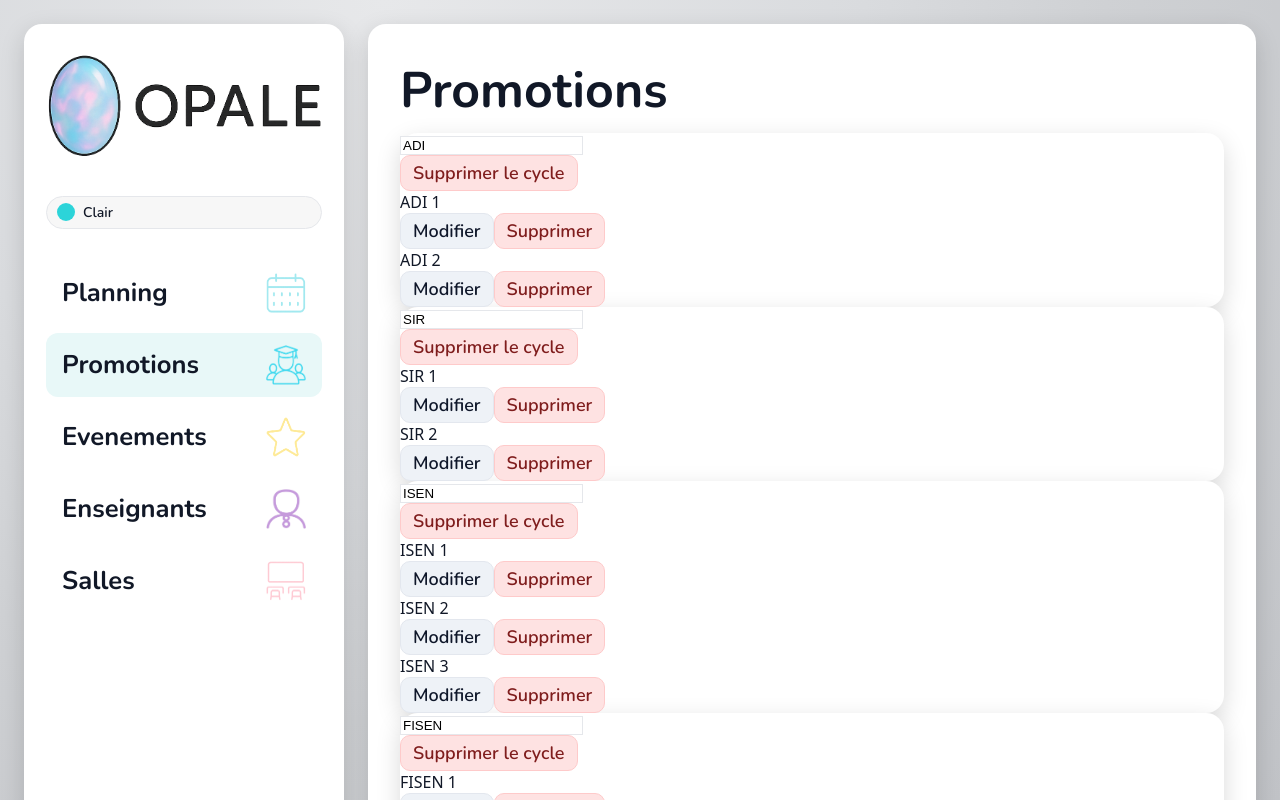
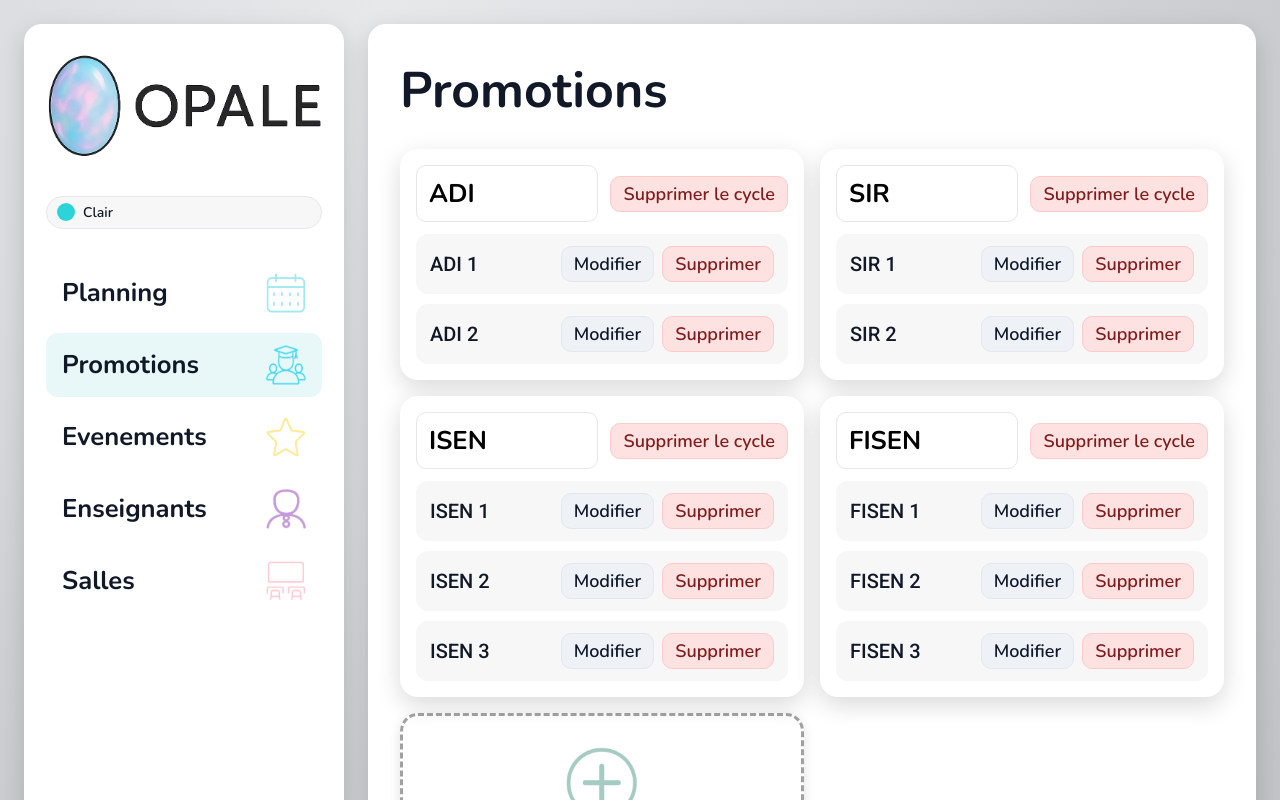
Before and after one commit to AlexisMtksJunia/OPALE-Front-git, a React (Vite) app: page /promotions in a window 1280 px wide. Shown: the top 800 px of the page. Built offline with nearby package versions, Linux system fonts and the light colour scheme.

Commit message:
Update pages.css

```diff
--- a/src/styles/pages.css
+++ b/src/styles/pages.css
@@ -1,145 +1,134 @@
-/* ========== Édition de promotion (overlay) ========== */
+/* v1.1.4 — Styles spécifiques aux pages (Promotions, etc.) */
 
-.promo-edit-overlay {
-  position: fixed;
-  inset: 0;
-  z-index: 50;
-  display: flex;
-  align-items: center;
-  justify-content: center;
-  background: rgba(15, 23, 42, 0.45);
+@layer pages {
+  /* Promotions */
+  .promos { /* conteneur global si besoin futur */
   }
 
-.promo-edit-card {
-  width: min(720px, 96vw);
-  padding: 20px 20px 16px;
+  .promos-header {
     display: flex;
-  flex-direction: column;
+    gap: 16px;
+    align-items: center;
+    flex-wrap: wrap;
+    margin-bottom: 16px;
+  }
+
+  .promos-grid {
+    display: grid;
+    grid-template-columns: repeat(auto-fit, minmax(400px, 1fr));
     gap: 16px;
   }
 
-.promo-edit-title {
-  margin: 0 0 8px;
-  font-family: 'Nunito', sans-serif;
-  font-size: 22px;
-  font-weight: 700;
-}
-
-/* Layout général : colonne gauche / colonne droite */
-.promo-edit-layout {
-  display: grid;
-  grid-template-columns: minmax(0, 1.3fr) minmax(0, 1fr);
-  gap: 16px;
-  align-items: flex-start;
-}
-
-.promo-edit-main,
-.promo-edit-side {
+  .cycle-card {
     display: flex;
     flex-direction: column;
     gap: 12px;
+    padding: 16px;
+    min-width: 0;
+    box-shadow: var(--shadow-lg);
   }
 
-.promo-edit-section-title {
-  margin: 0;
-  font-family: 'Nunito', sans-serif;
-  font-size: 16px;
-  font-weight: 700;
+  .cycle-head {
+    display: flex;
+    align-items: center;
+    gap: 12px;
+    justify-content: space-between;
+    flex-wrap: nowrap;
   }
 
-/* Infos principales */
-.promo-edit-grid {
-  display: grid;
-  grid-template-columns: 1fr;
-  gap: 12px;
+  .cycle-name {
+    flex: 1 1 auto;
+    min-width: 0;
+    font-family: 'Nunito', sans-serif;
+    font-size: clamp(18px, 2vw, 28px);
+    font-weight: 700;
+    border: 1px solid #e5e7eb;
+    border-radius: var(--radius-sm);
+    padding: 10px 12px;
+    background: #fff;
   }
 
-.promo-edit-field {
+  .cycle-actions {
+    display: flex;
+    gap: 8px;
+    flex: 0 0 auto;
+  }
+
+  .promotions {
     display: flex;
     flex-direction: column;
-  gap: 4px;
+    gap: 10px;
   }
 
-.promo-edit-label {
+  .empty {
+    color: var(--muted);
     font-family: 'Nunito', sans-serif;
-  font-size: 14px;
-  font-weight: 600;
+    font-size: clamp(14px, 1.6vw, 18px);
+    padding: 8px 4px;
   }
 
-.promo-edit-input {
-  border-radius: 10px;
-  border: 1px solid var(--border);
-  padding: 8px 10px;
-  font-family: inherit;
-  font-size: 14px;
-  background: var(--input-bg);
-  color: var(--text);
+  .promo-row {
+    display: flex;
+    align-items: center;
+    justify-content: space-between;
+    gap: 10px;
+    padding: 12px 14px;
+    background: var(--panel-soft);
+    border-radius: 12px;
+    min-width: 0;
+    flex-wrap: nowrap;
   }
 
-/* Panneaux Groupes / Spécialités */
-
-.promo-edit-panel {
-  background: var(--panel-soft);
-  border-radius: 12px;
-  border: 1px solid var(--border);
-  padding: 10px 12px;
-  display: flex;
-  flex-direction: column;
-  gap: 8px;
+  .promo-label {
+    flex: 1 1 auto;
+    min-width: 0;
+    font-family: 'Roboto', sans-serif;
+    font-size: clamp(16px, 1.6vw, 20px);
+    font-weight: 500;
+    overflow: hidden;
+    text-overflow: ellipsis;
+    white-space: nowrap;
   }
 
-.promo-edit-chips {
-  display: flex;
-  flex-wrap: wrap;
-  gap: 6px;
+  @media (max-width: 620px) {
+    .promo-label {
+      white-space: normal;
+    }
   }
 
-.promo-edit-empty {
-  margin: 0;
-  font-size: 13px;
-  color: var(--muted);
+  .promo-actions {
+    display: flex;
+    gap: 8px;
+    flex: 0 0 auto;
+    white-space: nowrap;
   }
 
-.promo-chip {
-  display: inline-flex;
-  align-items: center;
-  gap: 4px;
-  padding: 4px 8px;
-  border-radius: 999px;
-  border: 1px solid var(--border);
-  background: var(--panel);
-  font-size: 13px;
+  /* Carte “+ Ajouter un cycle” */
+  .add-cycle-card {
+    display: grid;
+    place-items: center;
+    min-height: 140px;
+    padding: 16px;
+
+    /* ✅ transparent + bordure en tirets (pilotée par tokens) */
+    background: transparent;
+    border: var(--add-cycle-border-width) dashed var(--add-cycle-border-color);
+
     cursor: pointer;
+    transition: transform .12s ease, box-shadow .12s ease, background .12s ease;
+    box-shadow: var(--shadow-md);
   }
 
-.promo-chip-close {
-  font-weight: 700;
+  .add-cycle-card img {
+    width: clamp(36px, 6vw, 72px);
+    height: clamp(36px, 6vw, 72px);
+    object-fit: contain;
+    opacity: .9;
   }
 
-.promo-edit-inline-form {
-  display: flex;
-  gap: 6px;
-  align-items: center;
-}
-
-.promo-edit-inline-form .promo-edit-input {
-  flex: 1;
-}
-
-.promo-edit-actions {
-  display: flex;
-  justify-content: flex-end;
-  gap: 8px;
-  margin-top: 8px;
-}
-
-@media (max-width: 860px) {
-  .promo-edit-card {
-    width: 94vw;
-    padding: 16px 14px 12px;
-  }
-
-  .promo-edit-layout {
-    grid-template-columns: 1fr;
+  .add-cycle-card:hover {
+    background: transparent;
+    transform: translateY(-1px);
+    box-shadow: var(--shadow-lg);
   }
 }
```
Lines whose indentation alone changed are shown as unchanged.
